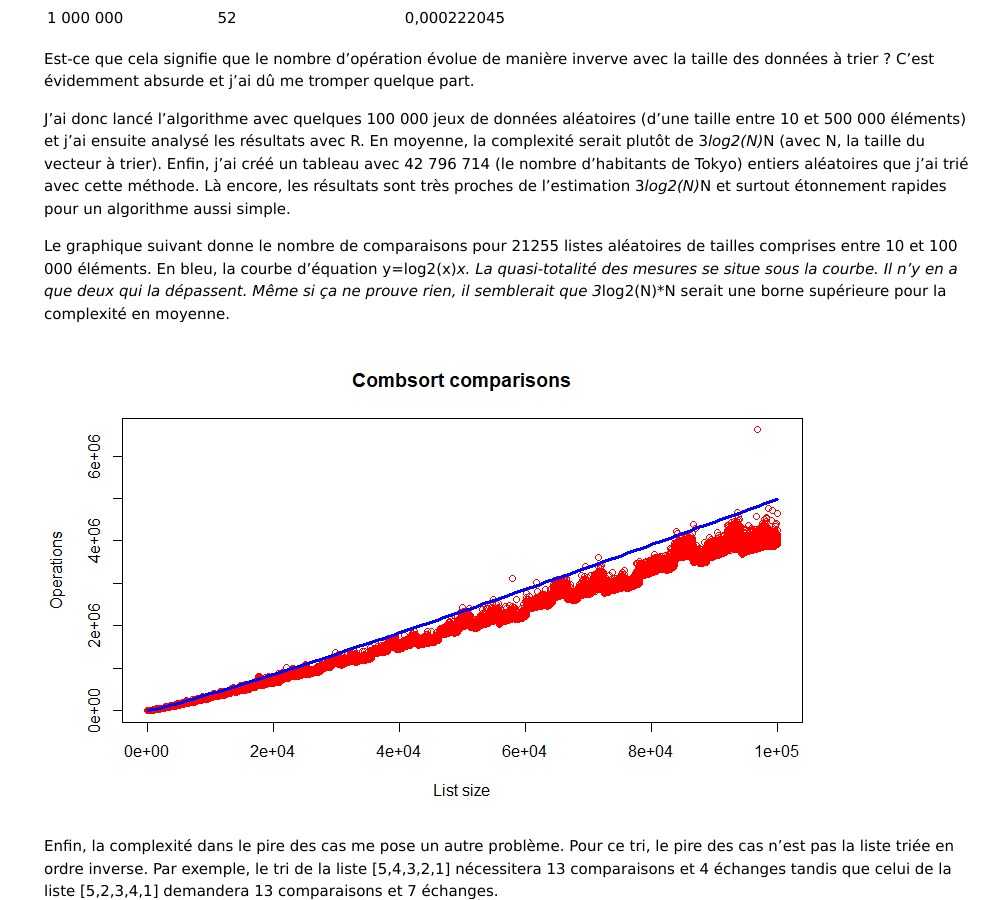
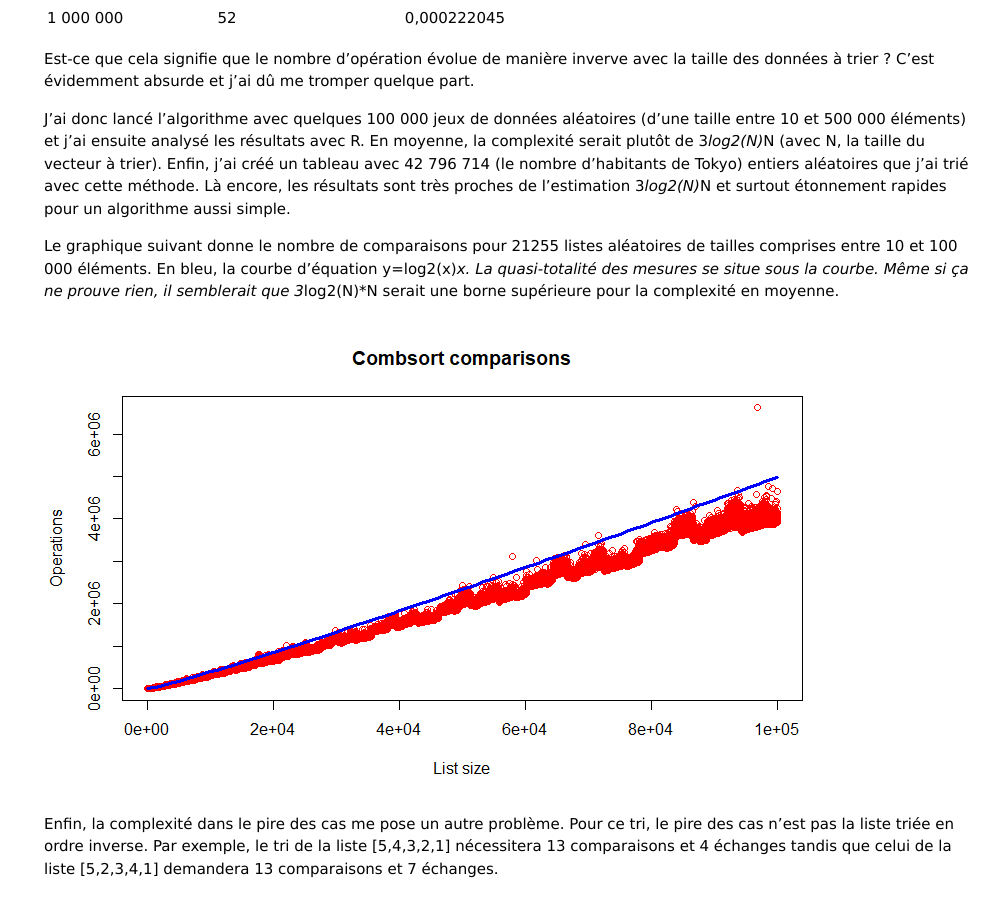
Before and after one commit to LWH-21/Algos, a Jekyll site: the page built from _posts/2021-12-19-combsort_fr.md, in a window 1280 px wide and 900 px high, scrolled down 1983 px. Shown: the whole window, without its empty margins (292-1280 px from the left). Built offline with Jekyll 4.4.1, drawn with Linux system fonts in a browser that asks for light colours; comment, search, counter and statistics services are not loaded.

Commit message:
Update 2021-12-19-combsort_fr.md

```diff
--- a/_posts/2021-12-19-combsort_fr.md
+++ b/_posts/2021-12-19-combsort_fr.md
@@ -237,7 +237,7 @@ Est-ce que cela signifie que le nombre d'opération évolue de manière inverve
 J'ai donc lancé l'algorithme avec quelques 100 000 jeux de données aléatoires (d'une taille entre 10 et 500 000 éléments) et j'ai ensuite analysé les résultats avec R. En moyenne, la complexité serait plutôt de 3*log2(N)*N (avec N, la taille du vecteur à trier).
 Enfin, j'ai créé un tableau avec 42 796 714	 (le nombre d'habitants de Tokyo) entiers aléatoires que j'ai trié avec cette méthode. Là encore, les résultats sont très proches de l'estimation 3*log2(N)*N  et surtout étonnement rapides pour un algorithme aussi simple.
 
-Le graphique suivant donne le nombre de comparaisons pour 21255 listes aléatoires de tailles comprises entre 10 et 100 000 éléments. En bleu, la courbe d'équation y=log2(x)*x. La quasi-totalité des mesures se situe sous la courbe. Il n'y en a que deux qui la dépassent. Même si ça ne prouve rien, il semblerait que 3*log2(N)*N serait une borne supérieure pour la complexité en moyenne.
+Le graphique suivant donne le nombre de comparaisons pour 21255 listes aléatoires de tailles comprises entre 10 et 100 000 éléments. En bleu, la courbe d'équation y=log2(x)*x. La quasi-totalité des mesures se situe sous la courbe. Même si ça ne prouve rien, il semblerait que 3*log2(N)*N serait une borne supérieure pour la complexité en moyenne.
 
 <img src="{{ 'assets/img/sort/combsort_comp.png' | relative_url }}" alt="Nombre de comparaisons en moyenne" style="max-width: 100%;height: auto;"/>
 
```
